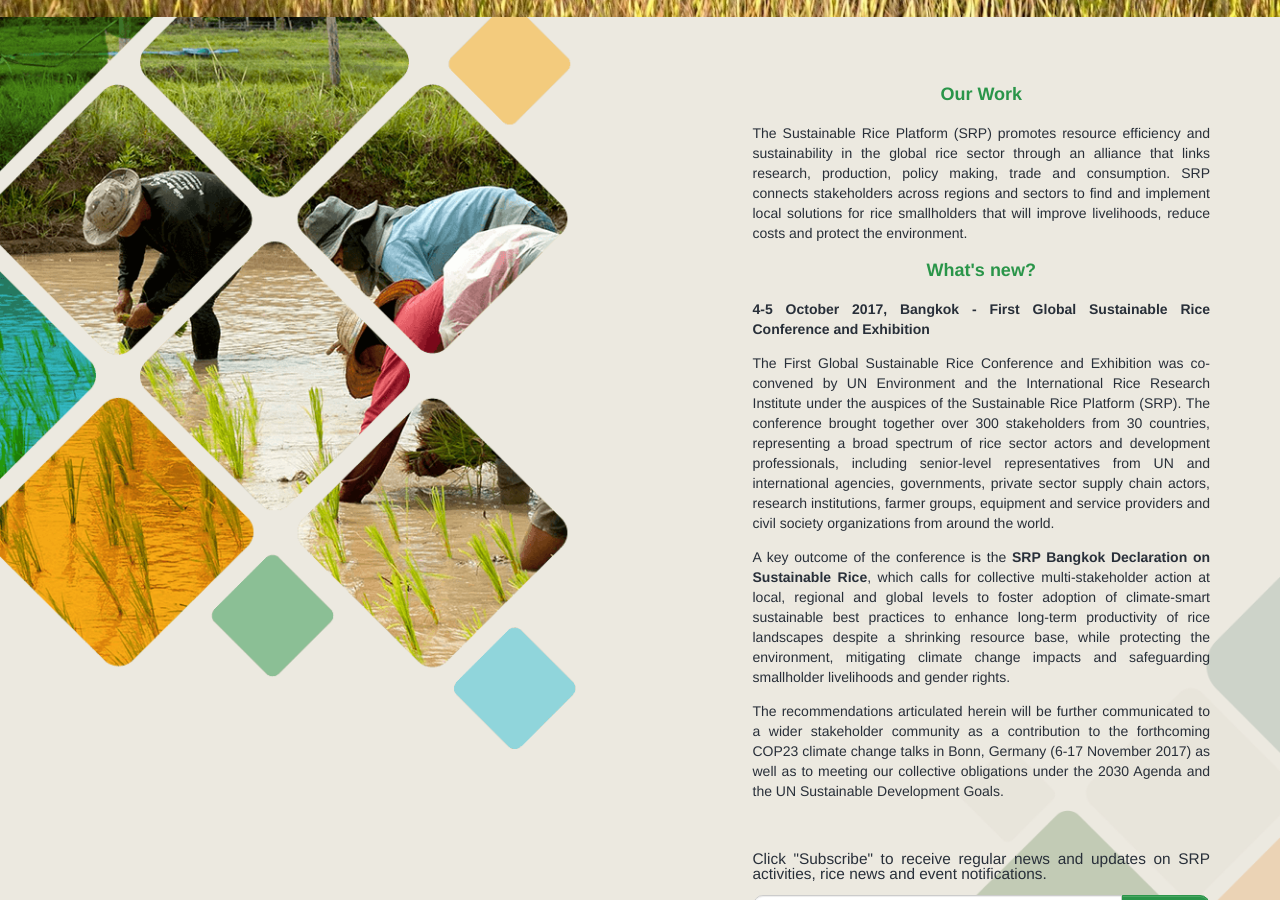
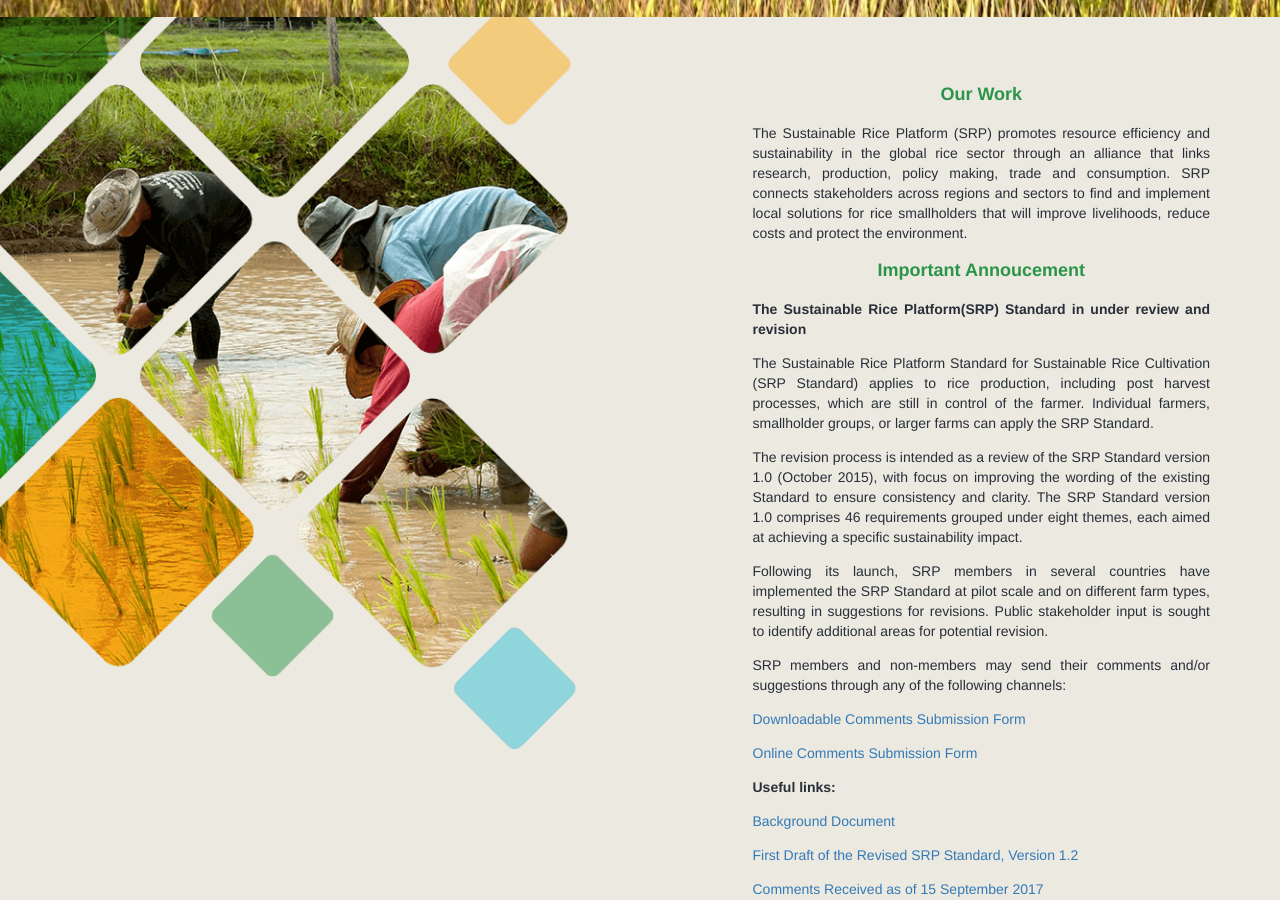
Before and after one commit to sustainablericeplatform/sustainablericeplatform.github.io, a Jekyll site: the page built from index.html, in a window 1280 px wide and 900 px high, scrolled down 394 px. Built offline with Jekyll 4.4.1, drawn with Linux system fonts in a browser that asks for light colours.

Commit message:
Update index.html

```diff
--- a/index.html
+++ b/index.html
@@ -21,9 +21,8 @@
                 <p><a href="http://www.globalgap.org/uk_en/media-events/news/articles/Sustainable-Rice-Platform-and-GLOBALG.A.P.-Work-Together-Towards-Good-Agricultural-Practices-in-Rice-Production/" target="_blank">Sustainable Rice Platform and GLOBALG.A.P. work together towards good agricultural practices in rice production</a></p>
                 <p><a href="http://www.fertilizer.org/En/Media/IFA_s_Expert_Blog/En/Media/IFA_Expert_Blog.aspx" target="_blank">Dr Wyn Ellis speaks to IFA about the world's first impact-based 'standard' for sustainable rice cultivation</a></p>
                 <p><a href="http://ifcextapps.ifc.org/IFCExt/Pressroom/IFCPressRoom.nsf/0/A654DC813708972085258082000D745F" target="_blank">IFC partners with Loc Troi Group to promote sustainable rice production in Vietnam</a></p>-->
-                <!--<h2 class="green">Important Annoucement</h2>
-                <p><strong>Share your opinion during the 60-day public consultation to revise the Sustainable Rice Platform (SRP) Standard.</strong></p>
-                <p>Period: 15 September to 15 November</p>
+                <h2 class="green">Important Annoucement</h2>
+                <p><strong>The Sustainable Rice Platform(SRP) Standard in under review and revision</strong></p>
                 <p>The Sustainable Rice Platform Standard for Sustainable Rice Cultivation (SRP Standard) applies to rice production, including post harvest processes, which are still in control of the farmer. Individual farmers, smallholder groups, or larger farms can apply the SRP Standard.</p>
 <p>The revision process is intended as a review of the SRP Standard version 1.0 (October 2015), with focus on improving the wording of the existing Standard to ensure consistency and clarity. The SRP Standard version 1.0 comprises 46 requirements grouped under eight themes, each aimed at achieving a specific sustainability impact.</p>
 <p>Following its launch, SRP members in several countries have implemented the SRP Standard at pilot scale and on different farm types, resulting in suggestions for revisions. Public stakeholder input is sought to identify additional areas for potential revision.</p>
```
